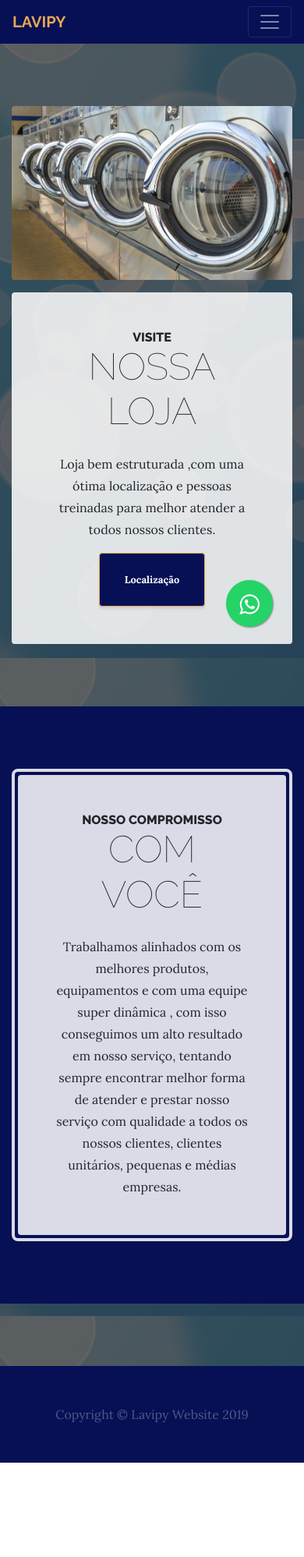
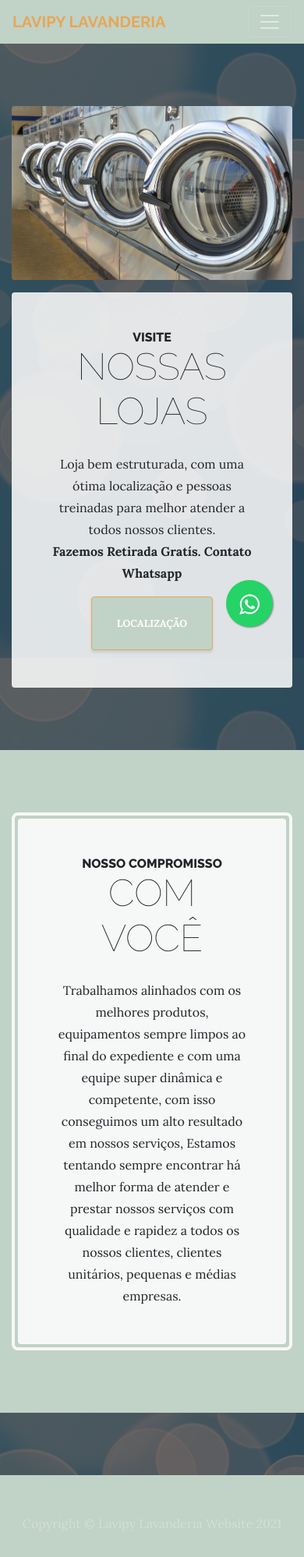
Before and after one commit to lavipy/lavipy.github.io, a website: page index.html in a window 390 px wide. Shown: the top 1997 px of the page at 78% size. Before the commit the page ends 1876 px from the top, so only its background shows below. Drawn offline with Linux system fonts and the light colour scheme.

Commit message:
Update index.html

```diff
--- a/index.html
+++ b/index.html
@@ -8,7 +8,7 @@
     <meta name="description" content="">
     <meta name="author" content="">
 
-    <title>Lavanderia Lavipy - Sua Lavanderia Delivery</title>
+    <title>Lavipy Lavanderia - Sua Lavanderia Express</title>
 
     <!-- Bootstrap core CSS -->
     <link href="vendor/bootstrap/css/bootstrap.min.css" rel="stylesheet">
@@ -25,14 +25,14 @@
   <body>
 
     <h1 class="site-heading text-center text-white d-none d-lg-block">
-      <span class="site-heading-upper text-primary mb-3">Sua Lavanderia Delivery</span>
-      <span class="site-heading-lower">Lavanderia Lavipy</span>
+      <span class="site-heading-upper text-primary mb-3">Sua Lavanderia Express</span>
+      <span class="site-heading-lower">Lavipy Lavanderia</span>
     </h1>
 
     <!-- Navigation -->
-    <nav class="navbar navbar-expand-lg navbar-dark py-lg-4" id="mainNav" style="background: #071055">
+    <nav class="navbar navbar-expand-lg navbar-dark py-lg-4" id="mainNav" style="background: #c1d2c7">
       <div class="container">
-        <a class="navbar-brand text-uppercase text-expanded font-weight-bold d-lg-none" href="#">Lavipy</a>
+        <a class="navbar-brand text-uppercase text-expanded font-weight-bold d-lg-none" href="#">Lavipy Lavanderia</a>
         <button class="navbar-toggler" type="button" data-toggle="collapse" data-target="#navbarResponsive" aria-controls="navbarResponsive" aria-expanded="false" aria-label="Toggle navigation">
           <span class="navbar-toggler-icon"></span>
         </button>
@@ -50,7 +50,7 @@
               <a class="nav-link text-uppercase text-expanded" href="products.html">Serviços</a>
             </li>
             <li class="nav-item px-lg-4">
-              <a class="nav-link text-uppercase text-expanded" href="store.html">Loja</a>
+              <a class="nav-link text-uppercase text-expanded" href="store.html">Lojas</a>
             </li>
           </ul>
         </div>
@@ -64,19 +64,19 @@
           <div class="intro-text left-0 text-center bg-faded p-5 rounded">
             <h2 class="section-heading mb-4">
               <span class="section-heading-upper">Visite</span>
-              <span class="section-heading-lower">Nossa Loja</span>
+              <span class="section-heading-lower">Nossas Lojas</span>
             </h2>
-            <p class="mb-3">Loja bem estruturada ,com uma ótima localização e pessoas treinadas para melhor atender a todos nossos clientes.
+            <p class="mb-3">Loja bem estruturada, com uma ótima localização e pessoas treinadas para melhor atender a todos nossos clientes.<br><b>Fazemos Retirada Gratís. Contato Whatsapp</b>
             </p>
             <div class="intro-button mx-auto">
-              <a class="btn btn-primary btn-xl" style="background: #071055" href="https://www.google.com/maps/place/Lavipy+Lavanderia/@-23.5722872,-46.6491554,14.81z/data=!4m5!3m4!1s0x0:0xf8e3c08f3f36d061!8m2!3d-23.571549!4d-46.6491615" target="_blank">Localização</a>
+              <a class="btn btn-primary btn-xl" style="background: #c1d2c7" href="https://www.google.com/maps/place/Lavipy+Lavanderia/@-23.5722872,-46.6491554,14.81z/data=!4m5!3m4!1s0x0:0xf8e3c08f3f36d061!8m2!3d-23.571549!4d-46.6491615" target="_blank">LOCALIZAÇÃO</a>
             </div>
           </div>
         </div>
       </div>
     </section>
 
-    <section class="page-section cta" style="background: #071055">
+    <section class="page-section cta" style="background: #c1d2c7">
       <div class="container">
         <div class="row">
           <div class="col-xl-9 mx-auto">
@@ -85,7 +85,7 @@
                 <span class="section-heading-upper">Nosso compromisso</span>
                 <span class="section-heading-lower">Com você</span>
               </h2>
-              <p class="mb-0">Trabalhamos alinhados com os melhores produtos, equipamentos e com uma equipe super dinâmica , com isso conseguimos um alto resultado em nosso serviço, tentando sempre encontrar melhor forma de atender e prestar nosso serviço com qualidade a todos os nossos clientes, clientes unitários, pequenas e médias empresas.</p>
+              <p class="mb-0">Trabalhamos alinhados com os melhores produtos, equipamentos sempre limpos ao final do expediente e com uma equipe super dinâmica e competente, com isso conseguimos um alto resultado em nossos serviços, Estamos tentando sempre encontrar há melhor forma de atender e prestar nossos serviços com qualidade e rapidez a todos os nossos clientes, clientes unitários, pequenas e médias empresas.</p>
             </div>
           </div>
         </div>
@@ -98,9 +98,9 @@
       <i style="margin-top:16px" class="fa fa-whatsapp"></i>
     </a>
 
-    <footer class="footer text-faded text-center py-5" style="background: #071055">
+    <footer class="footer text-faded text-center py-5" style="background: #c1d2c7">
       <div class="container">
-        <p class="m-0 big">Copyright &copy; Lavipy Website 2019</p>
+        <p class="m-0 big">Copyright &copy; Lavipy Lavanderia Website 2021</p>
       </div>
     </footer>
 
```
